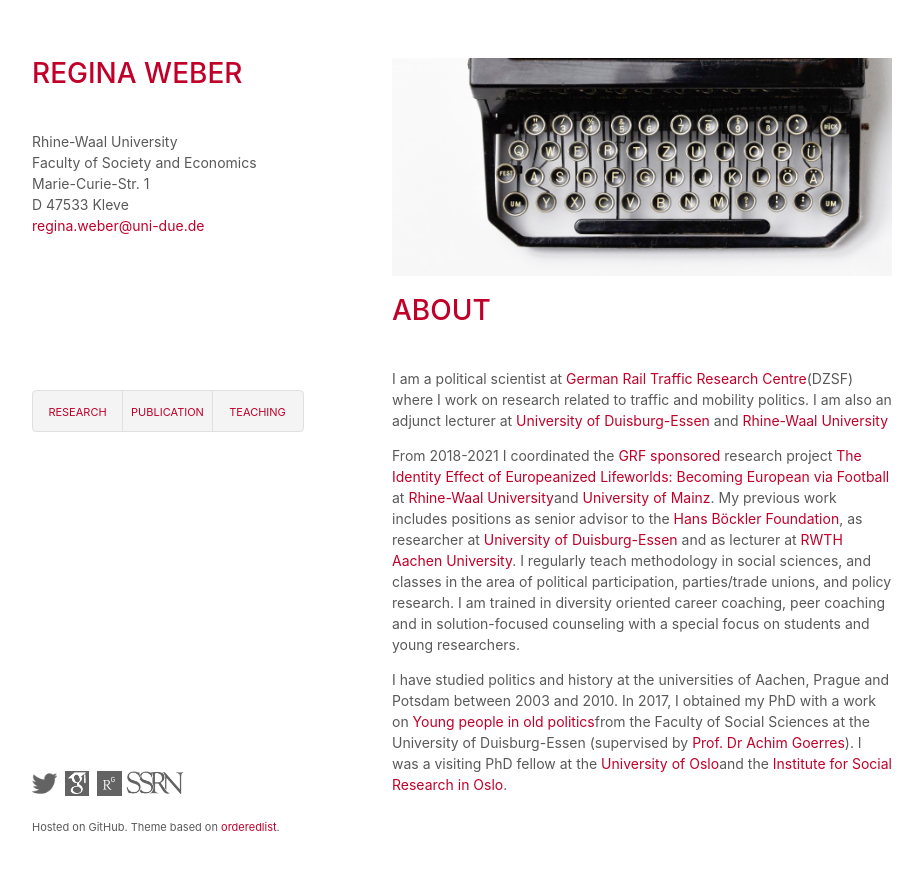
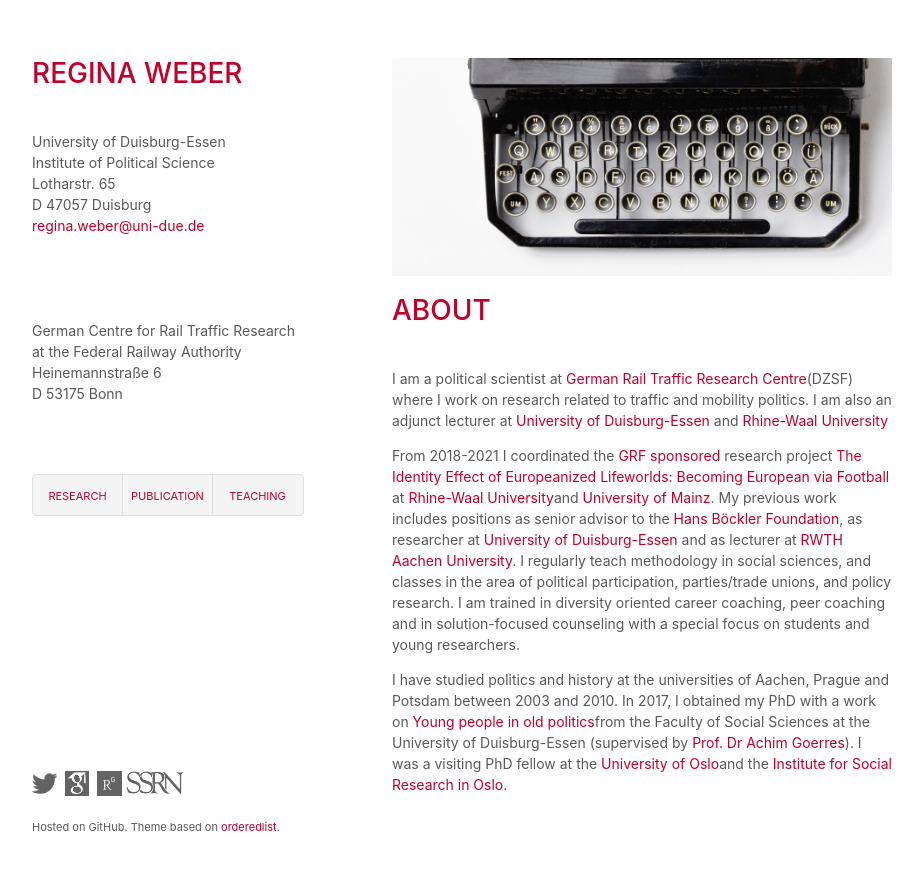
Before and after one commit to robertocabreratapia/robertocabreratapia.github.io, a Jekyll site: the page built from index.html, in a window 1280 px wide. Shown: the top 870 px of the page, without its empty margins (178-1101 px from the left). Built offline with Jekyll 4.4.1, drawn with Linux system fonts in a browser that asks for light colours.

Commit message:
Update default.html

```diff
--- a/_layouts/default.html
+++ b/_layouts/default.html
@@ -10,13 +10,17 @@
     <div class="wrapper">
       <header>
         <h1><a href="/">REGINA WEBER</a></h1>
-        <p>Rhine-Waal University
-        <br>Faculty of Society and Economics
-        <br>Marie-Curie-Str. 1
-        <br>D 47533 Kleve
+        <p>University of Duisburg-Essen
+        <br>Institute of Political Science
+        <br>Lotharstr. 65
+        <br>D 47057 Duisburg
         <br><a href="mailto:#">regina.weber@uni-due.de</a></p>
         <p>&nbsp;</p>
         <p>&nbsp;</p>
+        German Centre for Rail Traffic Research
+        <br>at the Federal Railway Authority
+        <br>Heinemannstraße 6
+        <br>D 53175 Bonn
       <p>&nbsp;</p>
         <p>&nbsp;</p>
         <ul><li><a href="research.html">RESEARCH</a></li>
```
